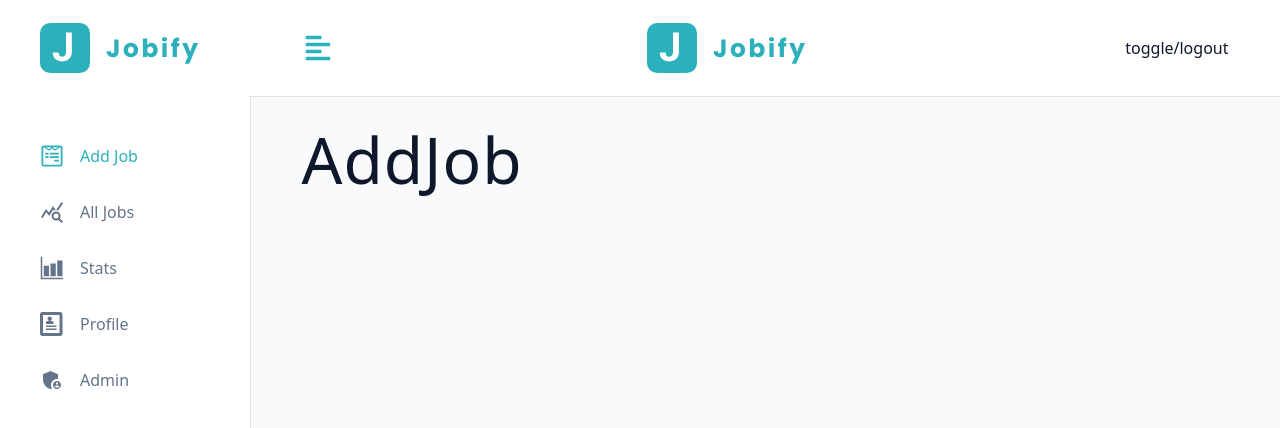
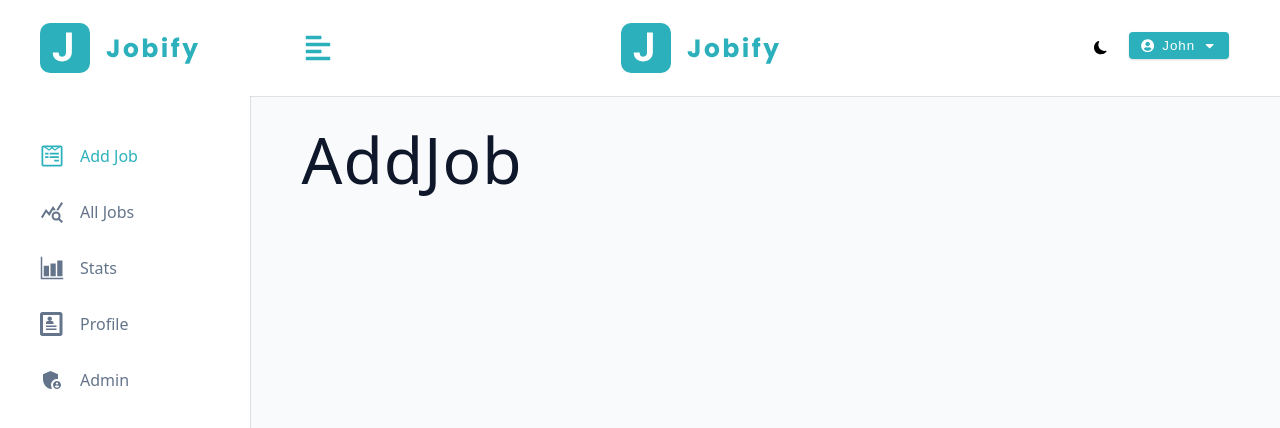
Before and after one commit to jC-hen/Job-Board, a React (Vite) app in the folder client/: page /dashboard in a window 1280 px wide. Shown: the top 428 px of the page. Built offline with nearby package versions, Linux system fonts and the light colour scheme.

Commit message:
toggle btn

```diff
--- a/client/src/App.jsx
+++ b/client/src/App.jsx
@@ -12,6 +12,14 @@
   Profile,
   Admin,
 } from "./pages";
+
+export const checkDefaultTheme = () => {
+  const isDarkTheme = localStorage.getItem("darkTheme") === "true";
+  console.log(isDarkTheme);
+  document.body.classList.toggle("dark-theme", isDarkTheme);
+  return isDarkTheme;
+};
+checkDefaultTheme();
 
 const router = createBrowserRouter([
   {
--- a/client/src/components/LogoutContainer.jsx
+++ b/client/src/components/LogoutContainer.jsx
@@ -1,18 +1,27 @@
 import { FaUserCircle, FaCaretDown } from "react-icons/fa";
-import { Wrapper } from "../assets/wrappers/LogoutContainer";
+import Wrapper from "../assets/wrappers/LogoutContainer";
 import { useState } from "react";
 import { useDashboardContext } from "../pages/DashboardLayout";
 
 const LogoutContainer = () => {
   const [showLogout, setShowLogout] = useState(false);
-  const [user, logoutUser] = useDashboardContext();
+  const { user, logoutUser } = useDashboardContext();
   return (
     <Wrapper>
-      <buttom
+      <button
         type="buttom"
         className="btn logout-btn"
         onClick={() => setShowLogout(!showLogout)}
-      ></buttom>
+      >
+        <FaUserCircle />
+        {user?.name}
+        <FaCaretDown />
+      </button>
+      <div className={showLogout ? "dropdown show-dropdown" : "dropdown"}>
+        <button type="button" className="dropdown-btn" onClick={logoutUser}>
+          logout
+        </button>
+      </div>
     </Wrapper>
   );
 };
--- a/client/src/components/Navbar.jsx
+++ b/client/src/components/Navbar.jsx
@@ -2,6 +2,8 @@
 import { FaAlignLeft } from "react-icons/fa";
 import Logo from "./Logo";
 import { useDashboardContext } from "../pages/DashboardLayout";
+import LogoutContainer from "./LogoutContainer";
+import ThemeToggle from "./ThemeToggle";
 const Navbar = () => {
   const { toggleSidebar } = useDashboardContext();
   return (
@@ -14,7 +16,10 @@
           <Logo />
           <h4 className="logo-text">dashboard</h4>
         </div>
-        <div className="btn-container">toggle/logout</div>
+        <div className="btn-container">
+          <ThemeToggle />
+          <LogoutContainer />
+        </div>
       </div>
     </Wrapper>
   );
--- /dev/null
+++ b/client/src/components/ThemeToggle.jsx
@@ -0,0 +1,17 @@
+import { BsFillSunFill, BsFillMoonFill } from "react-icons/bs";
+import Wrapper from "../assets/wrappers/ThemeToggle";
+import { useDashboardContext } from "../pages/DashboardLayout";
+
+const ThemeToggle = () => {
+  const { isDarkTheme, toggleDarkTheme } = useDashboardContext();
+  return (
+    <Wrapper onClick={toggleDarkTheme}>
+      {isDarkTheme ? (
+        <BsFillSunFill className="toggle-icon" />
+      ) : (
+        <BsFillMoonFill />
+      )}
+    </Wrapper>
+  );
+};
+export default ThemeToggle;
--- a/client/src/pages/DashboardLayout.jsx
+++ b/client/src/pages/DashboardLayout.jsx
@@ -2,15 +2,20 @@
 import Wrapper from "../assets/wrappers/Dashboard";
 import { BigSideBar, SmallSideBar, Navbar } from "../components";
 import { createContext, useState, useContext } from "react";
+import { checkDefaultTheme } from "../App";
 const DashboardContext = createContext();
+
 const DashboardLayout = () => {
   // temp
   const user = { name: "john" };
   const [showSidebar, setShowSidebar] = useState(false);
-  const [isDarkTheme, setIsDarkTheme] = useState(false);
+  const [isDarkTheme, setIsDarkTheme] = useState(checkDefaultTheme());
 
   const toggleDarkTheme = () => {
-    console.log("toggle dark theme");
+    const newDarkTheme = !isDarkTheme;
+    setIsDarkTheme(newDarkTheme);
+    document.body.classList.toggle("dark-theme", newDarkTheme);
+    localStorage.setItem("darkTheme", newDarkTheme);
   };
   const toggleSidebar = () => {
     setShowSidebar(!showSidebar);
```
